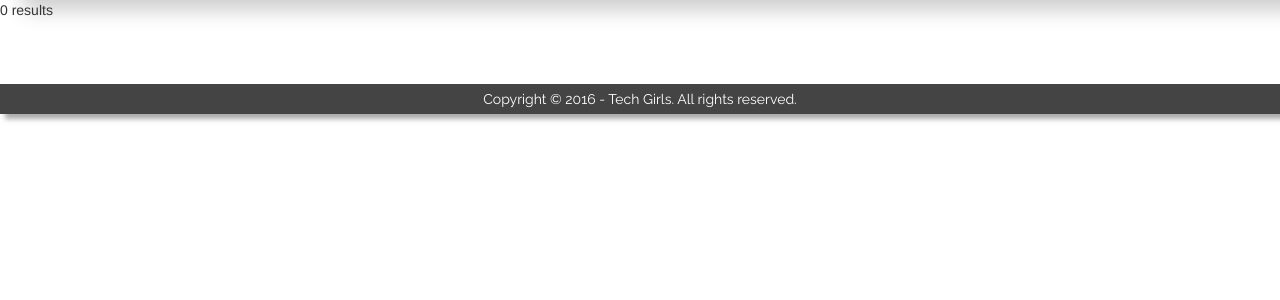
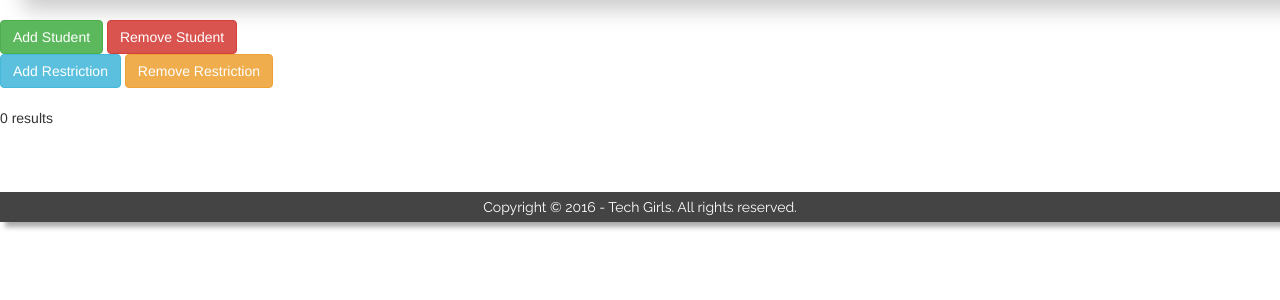
Before and after one commit to alinealencar/iSeater, a PHP site: page /studentslist.php in a window 1280 px wide. Shown: the part 93-393 px from the top of the page. Run offline with PHP 8.4, Linux system fonts and the light colour scheme; data that the repository does not hold is empty; some web fonts are replaced.

Commit message:
added buttons

```diff
--- a/css/style.css
+++ b/css/style.css
@@ -78,6 +78,3 @@ footer div p {
 	color: white;
 	padding: 5px 0;
 }
-.studentsList {
-	width: 80%;
-}
--- a/studentslist.php
+++ b/studentslist.php
@@ -9,7 +9,18 @@ $title = "iSeater - Students";
 require "head.php";
 require "menu.php";
 
-
+?>
+    <body>
+        <br>
+        <div class = "studentsListButtons">
+            <button type="button" class="btn btn-success">Add Student</button>
+            <button type="button" class="btn btn-danger">Remove Student</button>
+            <br>
+            <button type="button" class="btn btn-info">Add Restriction</button>
+            <button type="button" class="btn btn-warning">Remove Restriction</button>
+        </div>
+        <br>
+<?php
 $servername = "localhost";
 $username = "f6team16_admin";
 $password = "georgebrown";
@@ -48,7 +59,7 @@ else {
 }
 $conn->close();
 ?>
-
+    </body>
 <?php
 require "footer.php";
 ?>
```
